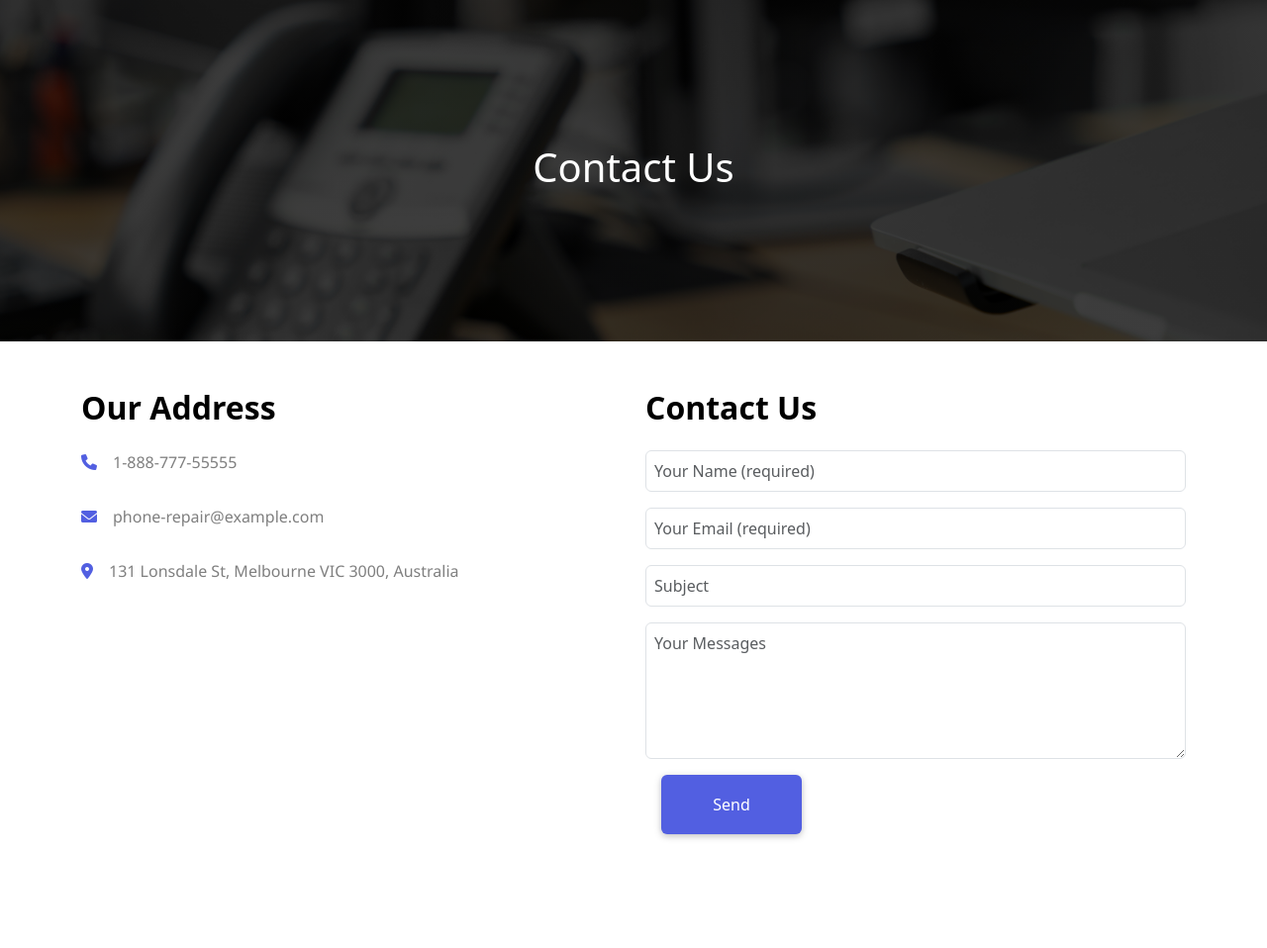
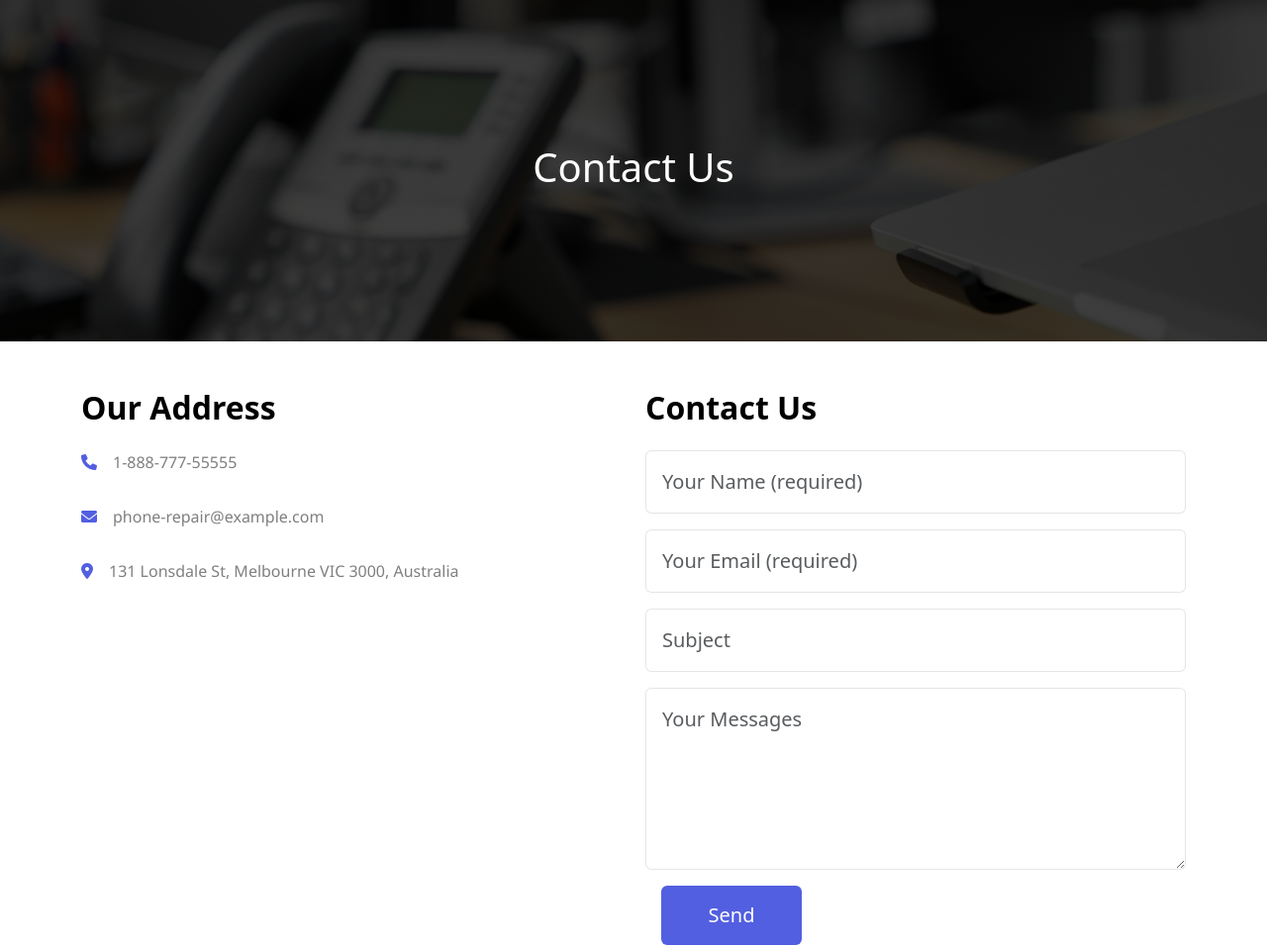
Before and after one commit to AlrightTech-Frontend/MobFox, a plain HTML site: page contactus.html in a window 1280 px wide. Shown: the whole page at 99% size. Before the commit the page ends 891 px from the top, so only its background shows below. Drawn offline with nearby package versions, Linux system fonts and the light colour scheme.

Commit message:
set contactus,about,feedbacl

```diff
--- a/assets/css/contactstyle.css
+++ b/assets/css/contactstyle.css
@@ -35,33 +35,35 @@ body {
 .social-icon {
     color: var(--font-awesome1-color);
     cursor: pointer;
-
+    font-size: 16px;
 }
 
 .media-icon {
     display: flex;
     gap: 31px;
     flex-direction: column;
+
 }
 
 .media-icon li {
     color: var(--para3-color);
     font-family: Segoe UI;
-    font-size: (--h2-font-size);
+    font-size: var(--h2-font-size) !important;
     font-weight: var(--para1-font-weight);
 
 }
 
-.form-control {
+.input-form {
+
     box-shadow: none !important;
     outline: none !important;
-    color: var(--form-control-color);
-    font-size: var(--h3-font-size);
-    font-weight: var(--para1-font-weight);
-    border: var(--form-control-border);
+    color: var(--form-control-color) !important;
+    font-size: var(--h3-font-size) !important;
+    font-weight: var(--para1-font-weight) !important;
+    border: 1px solid rgba(0, 0, 0, 0.10) !important;
 }
 
-.form-control:focus {
+.input-form:focus {
     border: 2px solid #000 !important;
 }
 
@@ -69,9 +71,14 @@ body {
     background-color: var(--button2-background-color) !important;
     width: 142px;
     height: 60px;
-    border: none;
-    outline: none;
-    box-shadow: var(--box3-box-shadow);
+    border: none !important;
+
     color: var(--heading1-color) !important;
-    font-size: var(--h3-font-size);
+    font-size: var(--h3-font-size) !important;
 }
+
+.form-button:hover {
+    cursor: pointer;
+    background-color: var(--feedback-color) !important;
+    transition: .2s;
+}
--- a/assets/css/feed.css
+++ b/assets/css/feed.css
@@ -1,42 +1,3 @@
-:root {
-    --heading1-color: #FFF;
-    --heading-1-font-size: 40px;
-    --h1-color: #000;
-    --feedback-color: #F86F03;
-    --navbar-button-color: #525FE1;
-    --feed-para-color: rgba(0, 0, 0, 0.75);
-    --andriod-para-font-size: 14px;
-    --snd-message-font-size: 22px;
-    --h1-font-size: 32px;
-    --h2-font-size: 16px;
-    --para2-font-size: 15px;
-    --h3-font-size: 20px;
-    --h1-font-weight: 700;
-    --h2-font-weight: 600;
-    --para1-font-weight: 400;
-    --button1-background-color: #FFF6F4;
-    --button2-background-color: #525FE1;
-    --feedback-background-color: #F86F03;
-    --address-font-size: 28px;
-
-    --form-control-color: rgba(0, 0, 0, 0.30);
-    --form-control-border: 1px solid rgba(0, 0, 0, 0.50);
-    --font-awesome1-color: #525FE1;
-    /* paragrapg color */
-    --para1-color: rgba(0, 0, 0, 0.84);
-    --para2-color: rgba(0, 0, 0, 0.72);
-    --para3-color: rgba(0, 0, 0, 0.50);
-
-    --box4-box-shadow: 0px 0px 4px 0px rgba(0, 0, 0, 0.25);
-    --box3-box-shadow: 0px 2px 7px 0px rgba(0, 0, 0, 0.25);
-    --view-guide-box-shadow: 0px 2px 6px 0px rgba(0, 0, 0, 0.25);
-    /* boxshadow */
-    --box-box-shadow: 0px 2px 10px 0px rgba(0, 0, 0, 0.25);
-    --box2-box-shadow: 0px 1px 4px 1px rgba(0, 0, 0, 0.25)
-        /* Replace with your desired color */
-        /* Replace with your desired color */
-}
-
 @font-face {
     font-family: 'Segoe UI';
     /* Give a name to your font */
@@ -83,7 +44,7 @@ body {
 
 
 .form-feed {
-    box-shadow: var(--box4-box-shadow);
+    box-shadow: rgba(0, 0, 0, 0.10) 0px 0px 4px 0px;
     background: var(--heading1-color);
     color: var(--form-control-color) !important;
     font-size: var(--h3-font-size) !important;
@@ -124,10 +85,18 @@ body {
     padding: 18px 63px !important;
     text-align: center;
     font-weight: var(--para1-font-weight);
-    box-shadow: var(--view-guide-box-shadow);
     border-radius: 23px !important;
     white-space: nowrap;
+    border: none !important;
+    max-width: 100%;
 
+
+}
+
+.btn-send:hover {
+    cursor: pointer;
+    background-color: var(--feedback-color) !important;
+    transition: .2s;
 
 }
 
@@ -142,7 +111,14 @@ body {
 
 .fa-star {
     color: #D9D9D9;
+    font-size: 23px;
 
+}
+
+.fa-star:hover {
+    cursor: pointer;
+    color: var(--feedback-color);
+    transition: .2s;
 }
 
 .feed-para2 {
@@ -166,16 +142,35 @@ body {
 
         right: 23%;
     }
+
+    .btn-send {
+        display: flex !important;
+
+
+        justify-content: center;
+
+    }
+
+
+
 }
 
 @media (max-width:375px) {
-    .heading-feed-1 {
-        font-size: 34px;
-    }
 
-    .feedback-head {
-        font-size: 25px;
+
+    .btn-send {
+        display: flex !important;
+        justify-content: center;
+        width: 100%;
+
+
     }
 
 
 }
+
+@media(max-width:767px) {
+    .feed-for1 {
+        flex-direction: column;
+    }
+}
--- a/assets/css/privacy.css
+++ b/assets/css/privacy.css
@@ -1,38 +1,8 @@
-:root {
-    --heading1-color: #FFF;
-    --heading-1-font-size: 40px;
-    --h1-color: #000;
-    --feedback-color: #F86F03;
-    --navbar-button-color: #525FE1;
-    ;
-    --andriod-para-font-size: 14px;
-    --h1-font-size: 32px;
-    --h2-font-size: 16px;
-    --para2-font-size: 15px;
-    --h3-font-size: 20px;
-    --h1-font-weight: 700;
-    --h2-font-weight: 600;
-    --para1-font-weight: 400;
-    --button1-background-color: #FFF6F4;
-    --button2-background-color: #525FE1;
-    --feedback-background-color: #F86F03;
-    --address-font-size: 28px;
+* {
+    margin: 0;
+    box-sizing: border-box;
+    padding: 0;
 
-    --form-control-color: rgba(0, 0, 0, 0.30);
-    --form-control-border: 1px solid rgba(0, 0, 0, 0.50);
-    --font-awesome1-color: #525FE1;
-    /* paragrapg color */
-    --para1-color: rgba(0, 0, 0, 0.84);
-    --para2-color: rgba(0, 0, 0, 0.72);
-    --para3-color: rgba(0, 0, 0, 0.50);
-    /* paragrap end */
-
-    --box3-box-shadow: 0px 2px 7px 0px rgba(0, 0, 0, 0.25);
-    --view-guide-box-shadow: 0px 2px 6px 0px rgba(0, 0, 0, 0.25);
-    /* boxshadow */
-    --box-box-shadow: 0px 2px 10px 0px rgba(0, 0, 0, 0.25);
-    --box2-box-shadow: 0px 1px 4px 1px rgba(0, 0, 0, 0.25)
-        /* Replace with your desired color */
 }
 
 @font-face {
--- a/assets/css/style.css
+++ b/assets/css/style.css
@@ -16,6 +16,7 @@
   --h1-font-weight: 700;
   --h2-font-weight: 600;
   --h3-font-weight: 600;
+  --address-font-size: 28px;
   --button1-background-color: #fff6f4;
   --button2-background-color: #525fe1;
   --feedback-background-color: #f86f03;
@@ -32,6 +33,7 @@
   --navbar-button-color: #525FE1;
 
   --andriod-para-font-size: 14px;
+  --snd-message-font-size: 22px;
 
   --h1-font-size: 32px;
   --h2-font-size: 16px;
@@ -54,8 +56,9 @@
   --para2-color: rgba(0, 0, 0, 0.72);
   --para3-color: rgba(0, 0, 0, 0.50);
   /* paragrap end */
+  --box4-box-shadow: 0px 0px 4px 0px rgba(0, 0, 0, 0.25);
+  --box3-box-shadow: 0px 2px 7px 0px rgba(0, 0, 0, 0.25);
 
-    --box3-box-shadow: 0px 2px 7px 0px rgba(0, 0, 0, 0.25);
   --view-guide-box-shadow: 0px 2px 6px 0px rgba(0, 0, 0, 0.25);
   /* boxshadow */
   --box-box-shadow: 0px 2px 10px 0px rgba(0, 0, 0, 0.25);
@@ -88,7 +91,7 @@
   /* ###########>pay-form variable End <############# */
 
   /* ###########>Footer variable start<############# */
-     --footer-bg:#fdfdfd;
+  --footer-bg: #fdfdfd;
   --twitter-color: #1D9BF0;
   /* ###########>Footer variable End <############# */
 
--- a/contactus.html
+++ b/contactus.html
@@ -26,11 +26,14 @@
                 <div class="col-md-6">
                     <h1 class="heading-2">Our Address</h1>
                     <ul class="list-unstyled media-icon  mt-4">
-                        <li class="d-flex gap-3 align-items-baseline"><i class="fas fa-phone social-icon"></i>
+                        <li class="d-flex gap-3 align-items-baseline"> <a href=""><i
+                                    class="fas fa-phone social-icon"></i></a>
                             1-888-777-55555</li>
-                        <li class="d-flex gap-3 align-items-baseline"><i class="fas fa-envelope social-icon"></i>
+                        <li class="d-flex gap-3 align-items-baseline"><a href=""><i
+                                    class="fas fa-envelope social-icon"></i></a>
                             phone-repair@example.com</li>
-                        <li class="d-flex gap-3 align-items-baseline"><i class="fas fa-map-marker-alt social-icon"></i>
+                        <li class="d-flex gap-3 align-items-baseline"><a href=""><i
+                                    class="fas fa-map-marker-alt social-icon"></i></a></i>
                             131 Lonsdale St, Melbourne VIC 3000, Australia</li>
 
 
@@ -40,16 +43,18 @@
                     <h1 class="heading-2">Contact Us</h1>
                     <form class="mt-4">
                         <div class="mb-3">
-                            <input type="text" class="form-control p-2 " placeholder="Your Name (required)">
+                            <input type="text" class="form-control input-form p-3 " placeholder="Your Name (required)">
                         </div>
                         <div class="mb-3">
-                            <input type="email" class="form-control p-2" placeholder="Your Email (required)">
+                            <input type="email" class="form-control  input-form p-3"
+                                placeholder="Your Email (required)">
                         </div>
                         <div class="mb-3">
-                            <input type="text" class="form-control p-2" placeholder="Subject">
+                            <input type="text" class="form-control   input-form p-3" placeholder="Subject">
                         </div>
                         <div class="mb-3">
-                            <textarea class="form-control p-2" rows="5" placeholder="Your Messages"></textarea>
+                            <textarea class="form-control  input-form p-3" rows="5"
+                                placeholder="Your Messages"></textarea>
                         </div>
                         <button type="submit" class="btn form-button  mx-3 ">Send</button>
                     </form>
```
Also changed, not shown: aboutus.html (+17 -11 lines), assets/css/faq.css (+28 -24 lines), bootstrap.html (+3 -15 lines), feedbackform.html (+16 -13 lines), assets/css/contact us.css (deleted). Lines whose indentation alone changed are shown as unchanged.
